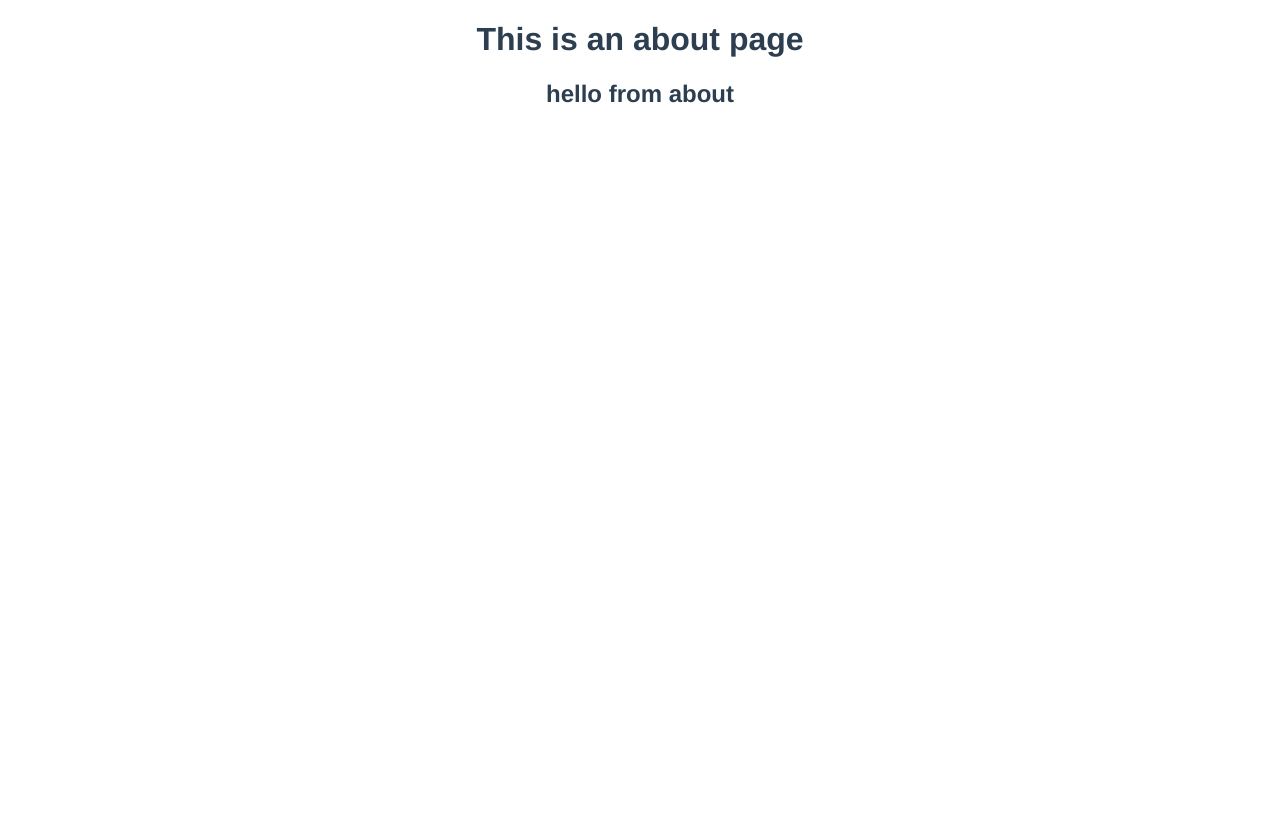
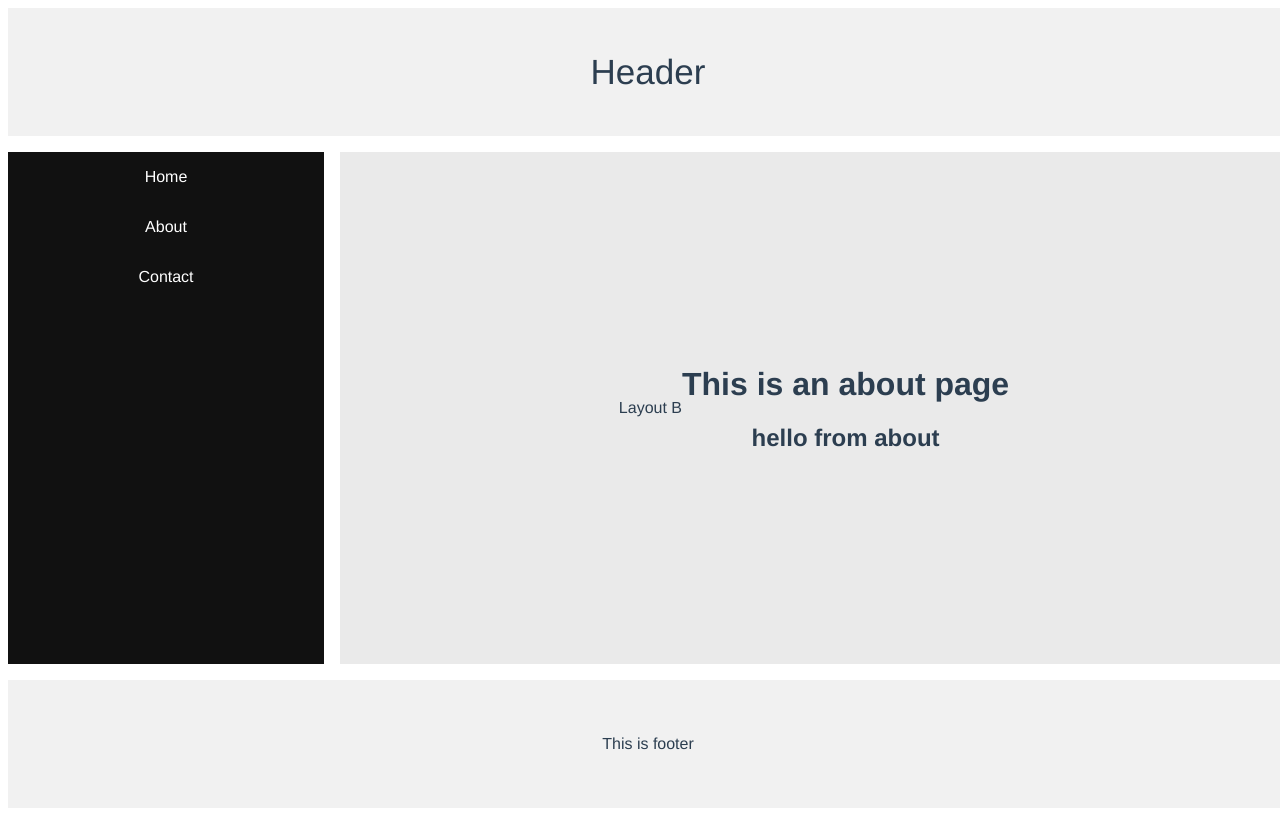
Before and after one commit to hienhp/layout_sample, a Vue app: page /about in a window 1280 px wide. Built offline with nearby package versions, Linux system fonts and the light colour scheme.

Commit message:
Issue 3: resolve issue 2, but layout is not layout

```diff
--- a/src/App.vue
+++ b/src/App.vue
@@ -1,8 +1,9 @@
 <template>
   <div id='app'>
-    <component :is='layout'>
-      <router-view :layout.sync='layout' />
-    </component>
+    <!--    <component :is='layout'>-->
+    <!--      <router-view :layout.sync='layout' />-->
+    <!--    </component>-->
+    <router-view></router-view>
   </div>
 </template>
 <script>
--- a/src/layouts/LayoutB.vue
+++ b/src/layouts/LayoutB.vue
@@ -8,7 +8,7 @@
     </aside>
     <main>
       Layout B
-      <slot></slot>
+      <router-view></router-view>
     </main>
     <footer>
       <slot name='footer'>This is footer</slot>
--- a/src/router/index.js
+++ b/src/router/index.js
@@ -1,15 +1,28 @@
 import Vue from 'vue'
 import VueRouter from 'vue-router'
 import Home from '../views/Home.vue'
+import LayoutB from '@/layouts/LayoutB'
+import LayoutA from '@/layouts/LayoutA'
 
 Vue.use(VueRouter)
 
 const routes = [
   {
+    path: '',
+    name: 'home',
+    component: LayoutA,
+    children: [{
       path: '/',
-    name: 'Home',
+      name: 'home-page',
       component: Home
+    }]
   },
+  {
+    path: '',
+    name: 'Root',
+    component: LayoutB,
+    redirect: 'about',
+    children: [
       {
         path: '/about',
         name: 'About',
@@ -25,6 +38,9 @@ const routes = [
         component: () => import('../views/Contact.vue')
       }
     ]
+  }
+
+]
 
 const router = new VueRouter({
   mode: 'history',
```
Lines whose indentation alone changed are shown as unchanged.
